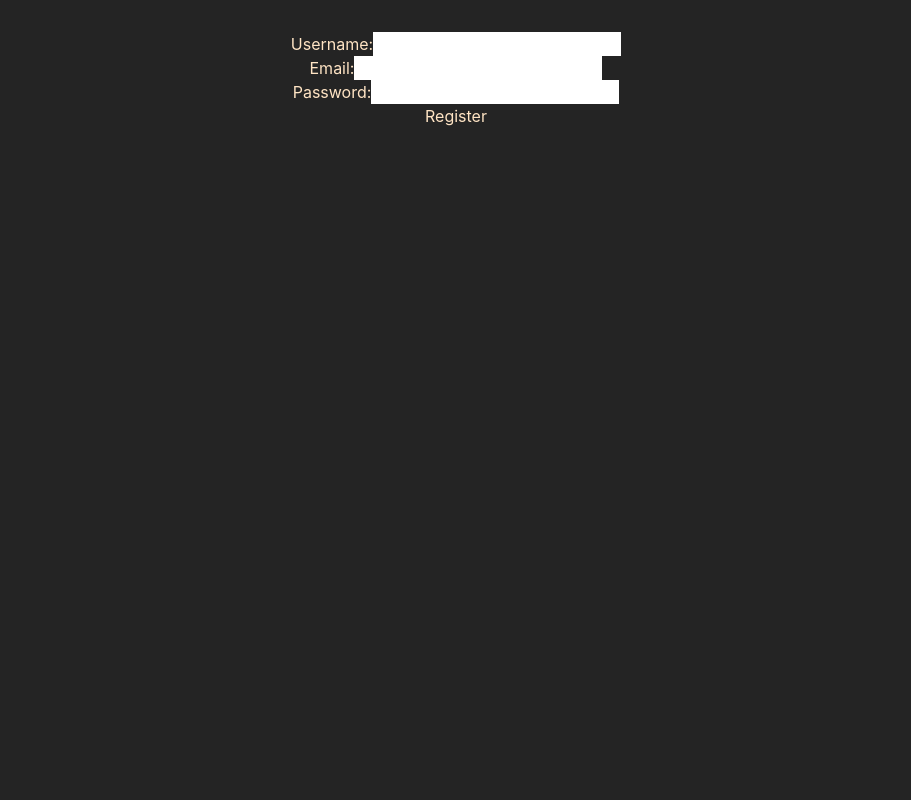
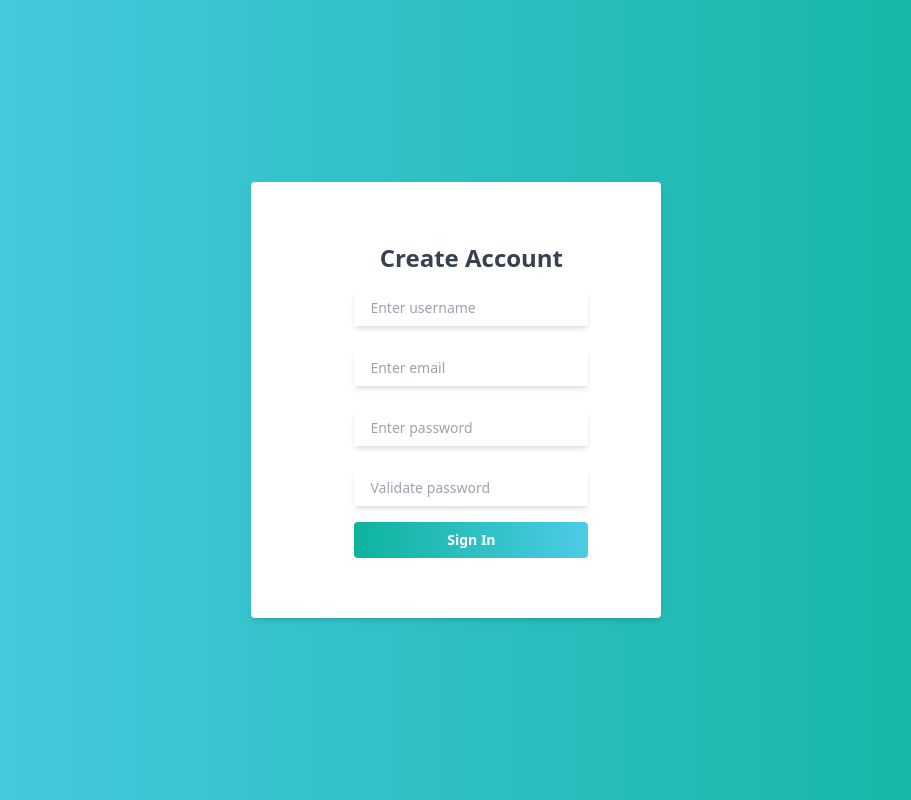
Before and after one commit to deryaAkan/social-media-frontend, a React (Vite) app: page / in a window 1280 px wide. Shown: the whole page, without its empty margins (184-1095 px from the left). Built offline with nearby package versions, Linux system fonts and the light colour scheme.

Commit message:
register form css

```diff
--- a/package.json
+++ b/package.json
@@ -10,6 +10,8 @@
     "preview": "vite preview"
   },
   "dependencies": {
+    "@radix-ui/react-form": "^0.0.3",
+    "@radix-ui/react-popover": "1.0.7",
     "react": "^18.3.1",
     "react-dom": "^18.3.1"
   },
--- a/src/App.css
+++ b/src/App.css
@@ -1,10 +1,9 @@
 #root {
-  max-width: 1280px;
-  margin: 0 auto;
-  padding: 2rem;
+  width: 100%;
+  height: 100vh;
   text-align: center;
+  display: flex;
+  justify-content: center;
+  align-items: center;
+  align-content: center;
 }
-
-.app-container {
-  color: bisque;
-}
--- a/src/App.jsx
+++ b/src/App.jsx
@@ -5,7 +5,7 @@ function App() {
 
   return (
     <>
-     <div  className="app-container">
+     <div className="w-full h-full flex bg-gradient-to-r from-[#4CCCE6] to-[#0EB39E] items-center justify-center">
       <RegisterForm/>
      </div>
     </>
--- a/src/Components/RegisterForm.jsx
+++ b/src/Components/RegisterForm.jsx
@@ -1,63 +1,68 @@
-import React, { useState } from 'react';
+import React, { useState } from "react";
 
 const RegisterForm = () => {
-  // State variables for form fields
   const [formData, setFormData] = useState({
-    username: '',
-    email: '',
-    password: ''
+    username: "",
+    email: "",
+    password: "",
   });
 
-  // Update form data when input values change
   const handleChange = (e) => {
     const { name, value } = e.target;
     setFormData({
       ...formData,
-      [name]: value
+      [name]: value,
     });
   };
 
-  // Handle form submission
   const handleSubmit = (e) => {
     e.preventDefault();
-    // Perform form submission logic here
     console.log(formData);
   };
 
   return (
-    <form onSubmit={handleSubmit}>
-      <div>
-        <label htmlFor="username">Username:</label>
+    <div className="flex w-full flex-col items-center px-24 py-20 justify-center text-[#252B42] sm:justify-center sm:p-0">
+      <div className="flex justify-center flex-wrap sm:gap-5 shadow-md py-10 pr-24 pl-20 bg-white rounded">
+        <div className="flex justify-start w-4/5 py-5 flex-wrap sm:gap-5">
+          <div className="flex basis-2/3 sm:flex-wrap sm:gap-5">
+            <div className="w-full flex flex-col items-center relative text-gray-700 text-left gap-10 sm:gap-2">
+              <h2 className="font-bold text-2xl">Create Account</h2>
+              <form className="flex flex-col gap-10 text-sm text-[#737373] sm:gap-2">
                 <input
+                  className="text-sm max-w-fit text-[#737373] shadow-md py-2 my-2 px-4"
                   type="text"
                   id="username"
-          name="username"
-          value={formData.username}
-          onChange={handleChange}
+                  placeholder="Enter username"
                 />
-      </div>
-      <div>
-        <label htmlFor="email">Email:</label>
                 <input
+                  className="text-sm max-w-fit text-[#737373] shadow-md py-2 my-2 px-4"
                   type="email"
                   id="email"
-          name="email"
-          value={formData.email}
-          onChange={handleChange}
+                  placeholder="Enter email"
                 />
-      </div>
-      <div>
-        <label htmlFor="password">Password:</label>
+
                 <input
+                  className="text-sm max-w-fit text-[#737373] shadow-md py-2 my-2 px-4"
                   type="password"
                   id="password"
-          name="password"
-          value={formData.password}
-          onChange={handleChange}
+                  placeholder="Enter password"
                 />
+
+                <input
+                  className="text-sm max-w-fit text-[#737373] shadow-md py-2 my-2 px-4"
+                  type="password"
+                  placeholder="Validate password"
+                />
+
+                <button className="bg-gradient-to-r from-[#0EB39E] to-[#4CCCE6] font-bold text-white text-sm py-2 px-8 rounded hover:bg-[#23A6F0]">
+                  Sign In
+                </button>
+              </form>
             </div>
-      <button type="submit">Register</button>
-    </form>
+          </div>
+        </div>
+      </div>
+    </div>
   );
 };
 
--- a/src/index.css
+++ b/src/index.css
@@ -1,18 +1,3 @@
-:root {
-  font-family: Inter, system-ui, Avenir, Helvetica, Arial, sans-serif;
-  line-height: 1.5;
-  font-weight: 400;
-
-  color-scheme: light dark;
-  color: rgba(255, 255, 255, 0.87);
-  background-color: #242424;
-
-  font-synthesis: none;
-  text-rendering: optimizeLegibility;
-  -webkit-font-smoothing: antialiased;
-  -moz-osx-font-smoothing: grayscale;
-}
-
 @tailwind base;
 @tailwind components;
 @tailwind utilities;
```
Also changed, not shown: 1 other file (tests, documents, lock files or other folders). Lines whose indentation alone changed are shown as unchanged.
